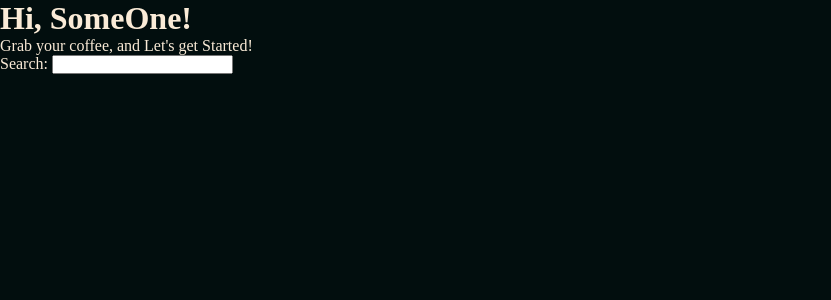
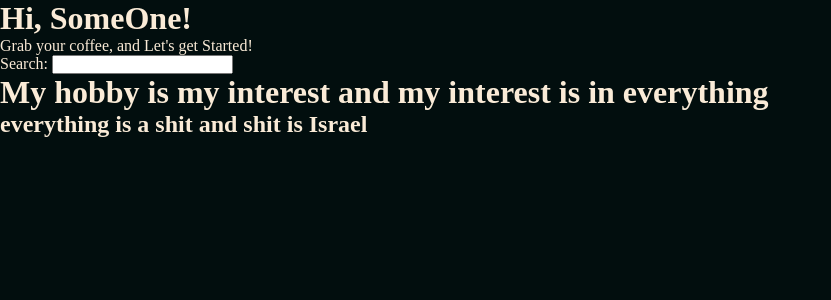
Before and after one commit to some1zealeous/studying-React, a React (Vite) app: page / in a window 1280 px wide. Shown: the top 300 px of the page, without its empty margins (0-831 px from the left). Built offline with nearby package versions, Linux system fonts and the light colour scheme.

Commit message:
vjs in jsx

```diff
--- a/src/App.jsx
+++ b/src/App.jsx
@@ -1,3 +1,10 @@
+const Nerd = {
+  hobby: 'interest',
+  interest: 'everything',
+  everything: 'shit',
+  shit: 'Israel'
+}
+
 function DisplayInfo() {
 
   const name = 'SomeOne';
@@ -8,6 +15,9 @@
 
     <label htmlFor="search">Search: </label>
     <input type="text" id="search" />
+
+    <h1>{"My hobby is my " + Nerd.hobby + " and my " + Nerd.hobby + " is in " + Nerd.interest } </h1>
+    <h2>{Nerd.interest + " is a " + Nerd.everything + " and " + Nerd.everything + " is " + Nerd.shit} </h2>
     </>
   )
 };
--- a/src/index.css
+++ b/src/index.css
@@ -7,7 +7,7 @@
     background-color: #020e0e;
 }
 
-h1, p {
+h1, p, h2 {
     color: antiquewhite;
 }
 
```
